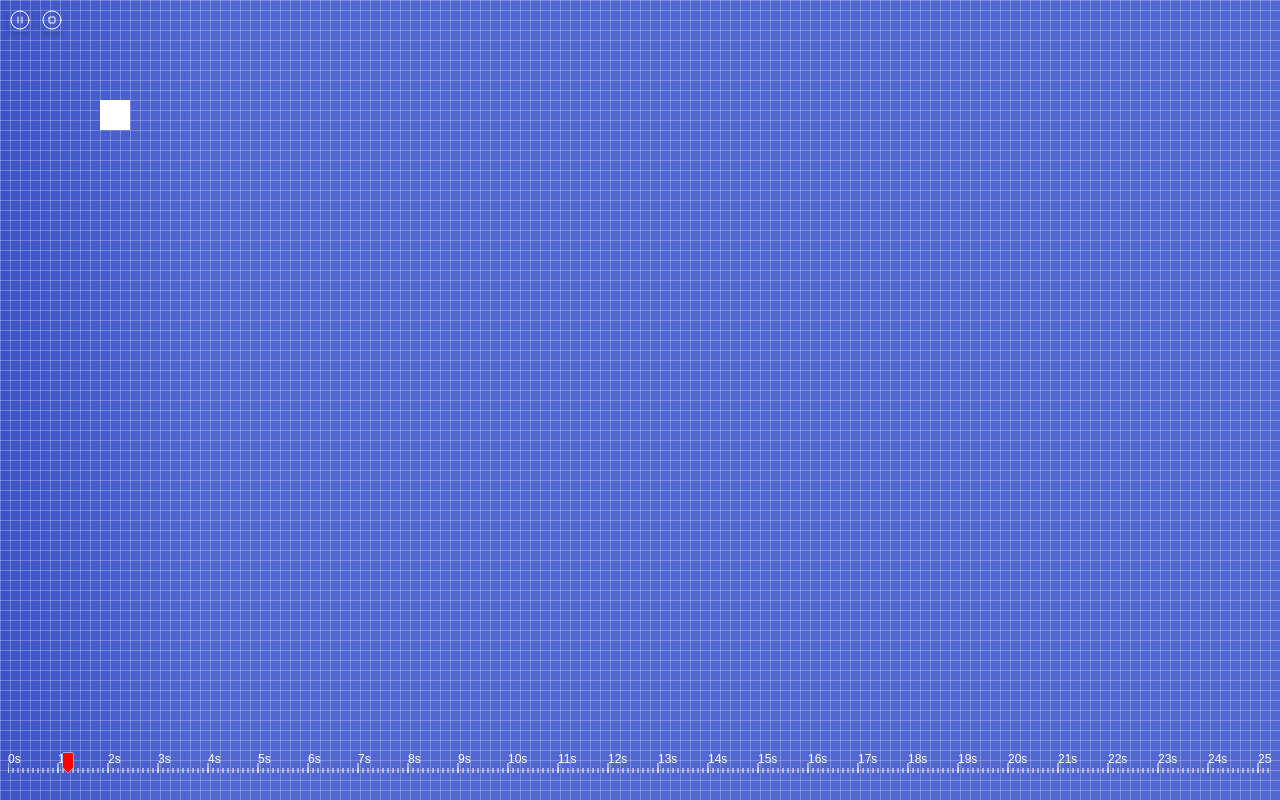
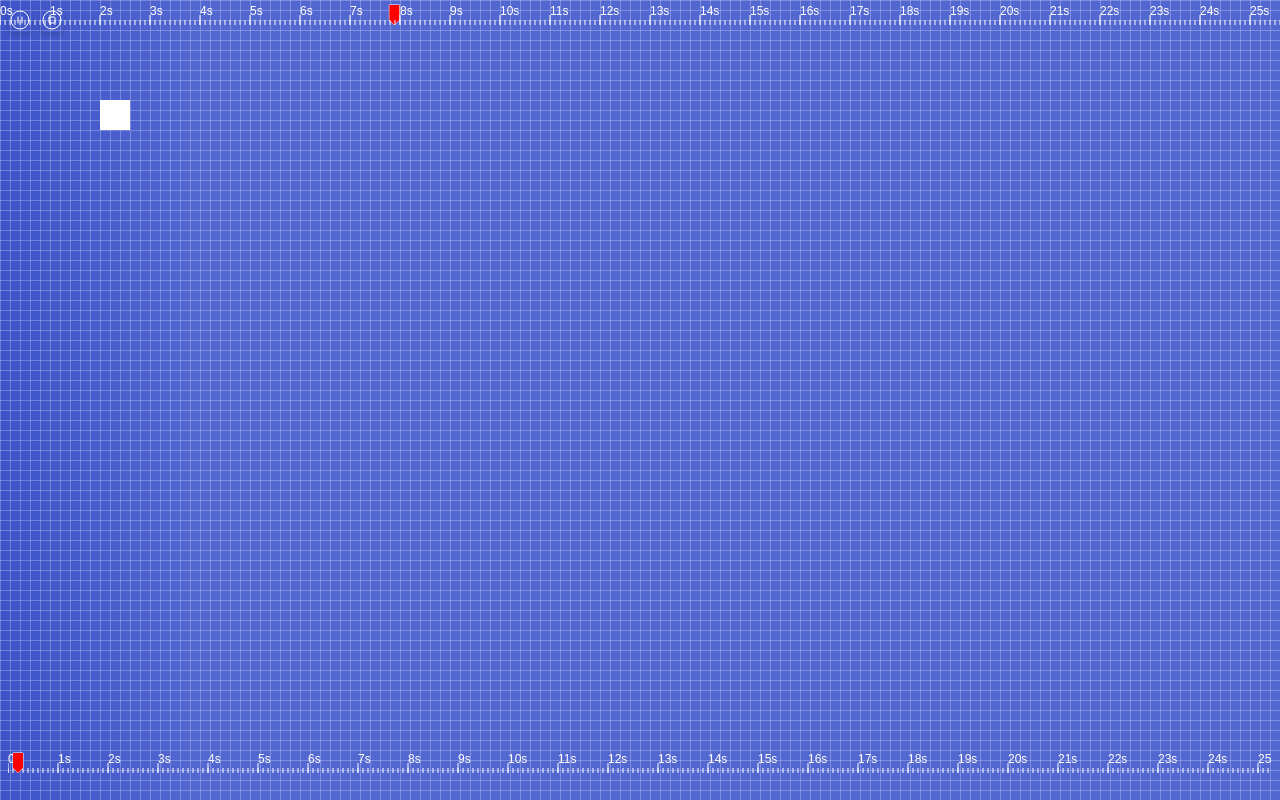
Before and after one commit to Saidfatah/my-smooth-canvas, a React (Create React App) app: page / in a window 1280 px wide. Both pictures are taken after a click on the button 20 px from the left and 20 px from the top of the page. Built offline with nearby package versions, Linux system fonts and the light colour scheme; the HTML template or start-up script is replaced by a standard one.

Commit message:
moved timline and playground animation up to App.js

```diff
--- a/src/App.js
+++ b/src/App.js
@@ -1,23 +1,7 @@
 // Dependencies
-import React, { useEffect, useRef, useState } from "react";
-import { drawRectangle, clearCanvasArea } from "./canvasUtils";
-import {
-  WIDTH,
-  HEIGHT,
-  requestAnimationFrame,
-  cancelAnimationFrame
-} from "./constants";
-import { calcSpeed, snapToGrid } from "./draggingUtils";
-import { lerp, easeInOut } from "./utils";
-import {
-  MIN_SPEED_THRESHEHOLD,
-  ANIMATIONS_TYPES,
-  CANVAS_MODES_ENUM,
-  shapes,
-  timelineAnimations,
-  timeStamps,
-  SCENE_LENGTH
-} from "./constants";
+import React, { useRef, useState, useEffect } from "react";
+
+import { CANVAS_MODES_ENUM, SCENE_LENGTH, timeStamps } from "./constants";
 import Timeline from "./Timeline";
 import Background from "./Background";
 import ComposingPlayGround from "./ComposingPlayGround";
@@ -35,17 +19,82 @@ import "./tailwind.output.css";
 //     - update current timestamp when moving time stamp indecator
 
 const App = () => {
+  const [sceneLength, setSceneLength] = useState(SCENE_LENGTH);
   const [canvasMode, setCanvasMode] = useState(CANVAS_MODES_ENUM.IDLE);
   const timeIndicatorTimeStamp = useRef(undefined);
+  const timeLineCanvasRef = useRef();
+  const ComposingPlayGroudComponentref = useRef();
+  const timelineComponentref = useRef();
+  const composingPlayGroundRef = useRef();
+  const currentTimeStamp = useRef(undefined);
+
+  useEffect(() => {
+    if (canvasMode === CANVAS_MODES_ENUM.PLAYING) {
+      if (!composingPlayGroundRef.current) return;
+      //if (!timeLineCanvasRef.current) return;
+      var ctx1 = composingPlayGroundRef.current.getContext("2d");
+      //var ctx2 = timeLineCanvasRef.current.getContext("2d");
+      exectueTimeline(ctx1);
+    }
+  }, [canvasMode]);
+
+  const exectueTimeline = (ctx) => {
+    var myReq;
+    currentTimeStamp.current = timeStamps.shift();
+    function step(timestamp) {
+      if (!currentTimeStamp.current || !ComposingPlayGroudComponentref.current)
+        return cancelAnimationFrame(myReq);
+      if (currentTimeStamp && timestamp > currentTimeStamp.current.time) {
+        ComposingPlayGroudComponentref.current.executeAnimationFrame(
+          timestamp,
+          ctx
+        );
+        timelineComponentref.current.animateTimlineIndecator(timestamp, ctx);
+      }
+
+      if (timestamp / 1000 < sceneLength / 1000)
+        myReq = requestAnimationFrame(step);
+      else cancelAnimationFrame(myReq);
+    }
+    myReq = requestAnimationFrame(step);
+  };
 
   // have play here
+  const showTimeLine =
+    canvasMode === CANVAS_MODES_ENUM.COMPOSING ||
+    canvasMode === CANVAS_MODES_ENUM.PLAYING;
   return (
     <div className="min-h-screen bg-gray-500 relative">
       <CanvasModesBar {...{ setCanvasMode, canvasMode }} />
-      <Timeline timeIndicatorTimeStamp={timeIndicatorTimeStamp} />
+      {showTimeLine && (
+        <Timeline
+          ref={timelineComponentref}
+          {...{
+            sceneLength,
+            setSceneLength,
+            setCanvasMode,
+            setTimeLineCanvasRef: (ref) => {
+              console.log(ref);
+              timeLineCanvasRef.current = ref;
+            },
+            canvasMode,
+            timeIndicatorTimeStamp
+          }}
+        />
+      )}
       <Background />
       <ComposingPlayGround
-        {...{ setCanvasMode, canvasMode, timeIndicatorTimeStamp }}
+        ref={ComposingPlayGroudComponentref}
+        {...{
+          sceneLength,
+          setSceneLength,
+          setCanvasMode,
+          currentTimeStamp,
+          setComposingPlayGroundRef: (ref) => {
+            composingPlayGroundRef.current = ref;
+          },
+          timeIndicatorTimeStamp
+        }}
       />
     </div>
   );
--- a/src/ComposingPlayGround.js
+++ b/src/ComposingPlayGround.js
@@ -1,5 +1,11 @@
 // Dependencies
-import React, { useCallback, useEffect, useRef } from "react";
+import React, {
+  forwardRef,
+  useCallback,
+  useEffect,
+  useRef,
+  useImperativeHandle
+} from "react";
 import { drawRectangle, clearCanvasArea } from "./canvasUtils";
 import {
   WIDTH,
@@ -15,9 +21,9 @@ import {
   CANVAS_MODES_ENUM,
   shapes,
   timelineAnimations,
-  timeStamps,
-  SCENE_LENGTH
+  timeStamps
 } from "./constants";
+//import mergeRefs from "merge-refs";
 
 // steps
 // 1 - [Building timline bar] (should be built using html and react usestate a,d ref) use native elemnt and style it
@@ -28,14 +34,22 @@ import {
 //       - listen to mouse
 //     - update current timestamp when moving time stamp indecator
 
-const ComposingPlayGround = ({
+const ComposingPlayGround = forwardRef(
+  (
+    {
       canvasMode,
+      sceneLength,
+      currentTimeStamp,
+      setComposingPlayGroundRef,
+      setSceneLength,
       setCanvasMode,
       timeIndicatorTimeStamp
-}) => {
-  const canvasRef = useRef();
+    },
+    ref
+  ) => {
+    const canvasRef = useRef(false);
     const canDragShapes = useRef(false);
-  const currentTimeStamp = useRef(undefined);
+
     const firstRender = useRef(true);
     const mouseStartPosition = useRef({ y: 0, x: 0 });
 
@@ -55,7 +69,12 @@ const ComposingPlayGround = ({
         canDragShapes.current = false;
         for (var i = 0; i < shapes.length; i++) {
           var r = shapes[i];
-        if (mx > r.x && mx < r.x + r.width && my > r.y && my < r.y + r.height) {
+          if (
+            mx > r.x &&
+            mx < r.x + r.width &&
+            my > r.y &&
+            my < r.y + r.height
+          ) {
             // if yes, set that rects isDragging=true
             canDragShapes.current = true;
             r.isDragging = true;
@@ -136,16 +155,17 @@ const ComposingPlayGround = ({
     );
 
     useEffect(() => {
-    if (!canvasRef.current) return;
+      if (canvasRef && canvasRef.current) {
         var ctx = canvasRef.current.getContext("2d");
         if (firstRender.current === true) {
           refreshCanvasScene(ctx);
           firstRender.current = false;
         }
+      }
     }, []);
 
     useEffect(() => {
-    if (!canvasRef.current) return;
+      if (canvasRef && !canvasRef.current) {
         var ctx = canvasRef.current.getContext("2d");
 
         var BB = canvasRef.current.getBoundingClientRect();
@@ -155,31 +175,14 @@ const ComposingPlayGround = ({
         canvasRef.current.onmousedown = onMouseDown(offsetX, offsetY);
         canvasRef.current.onmousemove = onMouseMove(ctx, offsetX, offsetY);
         canvasRef.current.onmouseup = onMouseUp;
+      }
     }, [onMouseDown, onMouseMove, onMouseUp]);
+    useImperativeHandle(ref, () => ({
+      executeAnimationFrame(timestamp, ctx) {
+        executeAnimationFrame(timestamp, ctx);
+      }
+    }));
 
-  useEffect(() => {
-    if (canvasMode === CANVAS_MODES_ENUM.PLAYING) {
-      if (!canvasRef.current) return;
-      var ctx = canvasRef.current.getContext("2d");
-      exectueTimeline(ctx);
-    }
-  }, [canvasMode]);
-
-  const exectueTimeline = (ctx) => {
-    var myReq;
-    currentTimeStamp.current = timeStamps.shift();
-    function step(timestamp) {
-      console.log({ timestamp });
-      if (!currentTimeStamp.current) return cancelAnimationFrame(myReq);
-      if (currentTimeStamp && timestamp > currentTimeStamp.current.time)
-        executeAnimationFrame(timestamp, ctx);
-
-      if (timestamp / 1000 < SCENE_LENGTH / 1000)
-        myReq = requestAnimationFrame(step);
-      else cancelAnimationFrame(myReq);
-    }
-    myReq = requestAnimationFrame(step);
-  };
     const executeAnimationFrame = (timestamp, ctx) => {
       const targetAnimation =
         timelineAnimations[currentTimeStamp.current.animationId];
@@ -189,7 +192,10 @@ const ComposingPlayGround = ({
 
       if (targetShape) {
         const type = targetAnimation.type;
-      if (type === ANIMATIONS_TYPES.moveX || type === ANIMATIONS_TYPES.moveY) {
+        if (
+          type === ANIMATIONS_TYPES.moveX ||
+          type === ANIMATIONS_TYPES.moveY
+        ) {
           const value = targetAnimation.value;
           const prevValue = targetAnimation.prevValue;
           const duration = targetAnimation.duration;
@@ -209,8 +215,10 @@ const ComposingPlayGround = ({
               ? calculatedValue >= value
               : calculatedValue <= value;
           if (hasntFinishedYet) {
-          if (type === ANIMATIONS_TYPES.moveX) targetShape.x = calculatedValue;
-          if (type === ANIMATIONS_TYPES.moveY) targetShape.y = calculatedValue;
+            if (type === ANIMATIONS_TYPES.moveX)
+              targetShape.x = calculatedValue;
+            if (type === ANIMATIONS_TYPES.moveY)
+              targetShape.y = calculatedValue;
           } else {
             // reset currentTimeStamp to the next animation
             currentTimeStamp.current = timeStamps.shift();
@@ -240,13 +248,17 @@ const ComposingPlayGround = ({
 
     return (
       <canvas
-      ref={canvasRef}
+        ref={(elem) => {
+          canvasRef.current = elem;
+          setComposingPlayGroundRef(elem);
+        }}
         id="canvas"
         width={WIDTH}
         height={HEIGHT}
         style={{ background: "transparent", marginTop: -HEIGHT, zIndex: 99 }}
       ></canvas>
     );
-};
+  }
+);
 
 export default ComposingPlayGround;
--- a/src/Timeline.js
+++ b/src/Timeline.js
@@ -1,6 +1,11 @@
 // Dependencies
-import React, { useEffect, useRef } from "react";
-import { ONE_SECOND_WIDTH } from "./constants";
+import React, {
+  forwardRef,
+  useEffect,
+  useImperativeHandle,
+  useRef
+} from "react";
+import { ONE_SECOND_WIDTH, CANVAS_MODES_ENUM, timeStamps } from "./constants";
 import { clearCanvasArea } from "./canvasUtils";
 import { shoudPoseBeSnapped, newSnapedPosition } from "./draggingUtils";
 
@@ -12,16 +17,29 @@ const MILL_SECOND_MARK_HEIGHT = 20;
 // - move current time-stamp-indecator
 // - - use layers to refresh canvas with new values
 
-const Timeline = ({ timeIndicatorTimeStamp }) => {
-  const timeLineCanvasRef = useRef();
+let ACTIVE_SCENE_LENGTH = 0;
+if (timeStamps.length && timeStamps[timeStamps.length - 1])
+  ACTIVE_SCENE_LENGTH = timeStamps[timeStamps.length - 1].time;
+const Timeline = forwardRef(
+  (
+    {
+      timeIndicatorTimeStamp,
+      timeLineCanvasRef,
+      setTimeLineCanvasRef,
+      setCanvasMode,
+      canvasMode
+    },
+    ref
+  ) => {
+    const timeLineCanvasLocalRef = useRef();
     const timeLineScrollAbleParentRef = useRef();
-  const timeSTampIndecatorLastPosition = useRef({ x: 50, y: 5 });
+    const timeSTampIndecatorLastPosition = useRef({ x: 0, y: 5 });
     const canDragTimeINdecator = useRef(false);
     const mouseStartPosition = useRef({ y: 0, x: 0 });
 
     useEffect(() => {
-    if (!timeLineCanvasRef.current) return;
-    var ctx = timeLineCanvasRef.current.getContext("2d");
+      if (!timeLineCanvasLocalRef.current) return;
+      var ctx = timeLineCanvasLocalRef.current.getContext("2d");
       // draw time anchor  |0s  |1s  |2s  |3s
       drawTimelineMarks(ctx);
       drawCurrentTimeStampIndecator(
@@ -30,7 +48,7 @@ const Timeline = ({ timeIndicatorTimeStamp }) => {
         timeSTampIndecatorLastPosition.current.y
       );
 
-    var BB = timeLineCanvasRef.current.getBoundingClientRect();
+      var BB = timeLineCanvasLocalRef.current.getBoundingClientRect();
       var offsetX = BB.left;
       var offsetY = BB.top;
 
@@ -38,7 +56,8 @@ const Timeline = ({ timeIndicatorTimeStamp }) => {
         // tell the browser we're handling this mouse event
         e.preventDefault();
         e.stopPropagation();
-      if (typeof timeSTampIndecatorLastPosition.current == "undefined") return;
+        if (typeof timeSTampIndecatorLastPosition.current == "undefined")
+          return;
         // get the current mouse position
         var mx = parseInt(e.clientX - offsetX, 10);
         var my = parseInt(e.clientY - offsetY, 10);
@@ -105,11 +124,44 @@ const Timeline = ({ timeIndicatorTimeStamp }) => {
         }
       };
 
-    timeLineCanvasRef.current.onmousedown = onMouseDown;
-    timeLineCanvasRef.current.onmousemove = onMouseMove;
-    timeLineCanvasRef.current.onmouseup = onMouseUp;
+      timeLineCanvasLocalRef.current.onmousedown = onMouseDown;
+      timeLineCanvasLocalRef.current.onmousemove = onMouseMove;
+      timeLineCanvasLocalRef.current.onmouseup = onMouseUp;
     }, []);
 
+    useImperativeHandle(ref, () => ({
+      animateTimlineIndecator(timestamp, ctx) {
+        clearCanvasArea(ctx, ONE_SECOND_WIDTH * 60, 50);
+        console.log({ timestamp });
+        console.log(timestamp / 1000);
+        drawCurrentTimeStampIndecator(
+          ctx,
+          (timestamp / 1000) * ONE_SECOND_WIDTH,
+          5
+        );
+        drawTimelineMarks(ctx);
+      }
+    }));
+    /* const animateTimlineIndecator = (ctx) => {
+      var myReq;
+      function step(timestamp) {
+        if (!timeLineCanvasRef.current) return cancelAnimationFrame(myReq);
+        clearCanvasArea(ctx, ONE_SECOND_WIDTH * 60, 50);
+        console.log({ timestamp });
+        console.log(timestamp / 1000);
+        drawCurrentTimeStampIndecator(
+          ctx,
+          (timestamp / 1000) * ONE_SECOND_WIDTH,
+          5
+        );
+        drawTimelineMarks(ctx);
+
+        if (timestamp / 1000 < ACTIVE_SCENE_LENGTH / 1000)
+          myReq = requestAnimationFrame(step);
+        else cancelAnimationFrame(myReq);
+      }
+      myReq = requestAnimationFrame(step);
+    }; */
     const drawTimelineMarks = (ctx) => {
       ctx.font = "12px Arial";
       ctx.fillStyle = "white";
@@ -165,7 +217,10 @@ const Timeline = ({ timeIndicatorTimeStamp }) => {
         className="p-2 blur-lg bg-transparent h-12 left-0 absolute overflow-auto"
       >
         <canvas
-        ref={timeLineCanvasRef}
+          ref={(elem) => {
+            timeLineCanvasLocalRef.current = elem;
+            setTimeLineCanvasRef(elem);
+          }}
           id="canvas"
           width={ONE_SECOND_WIDTH * 60}
           height={50}
@@ -173,6 +228,7 @@ const Timeline = ({ timeIndicatorTimeStamp }) => {
         ></canvas>
       </div>
     );
-};
+  }
+);
 
 export default Timeline;
```
Lines whose indentation alone changed are shown as unchanged.
